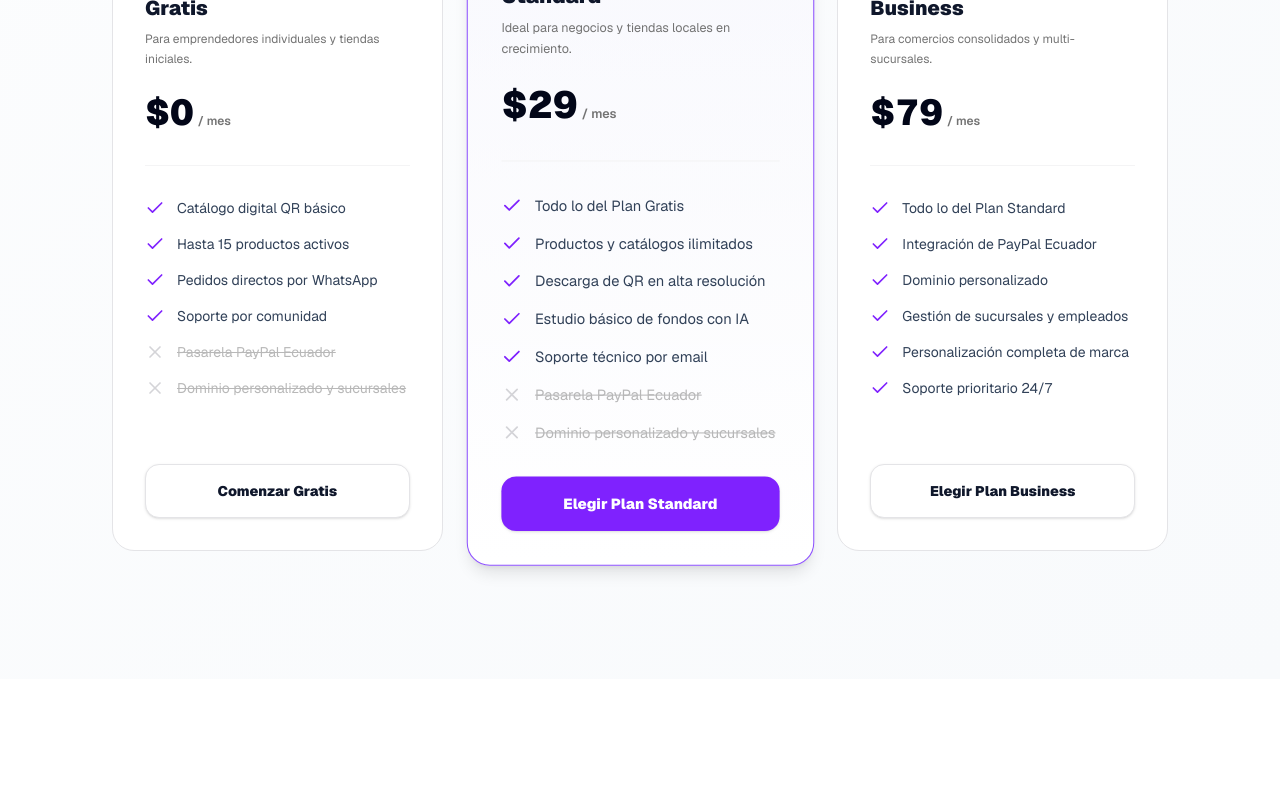
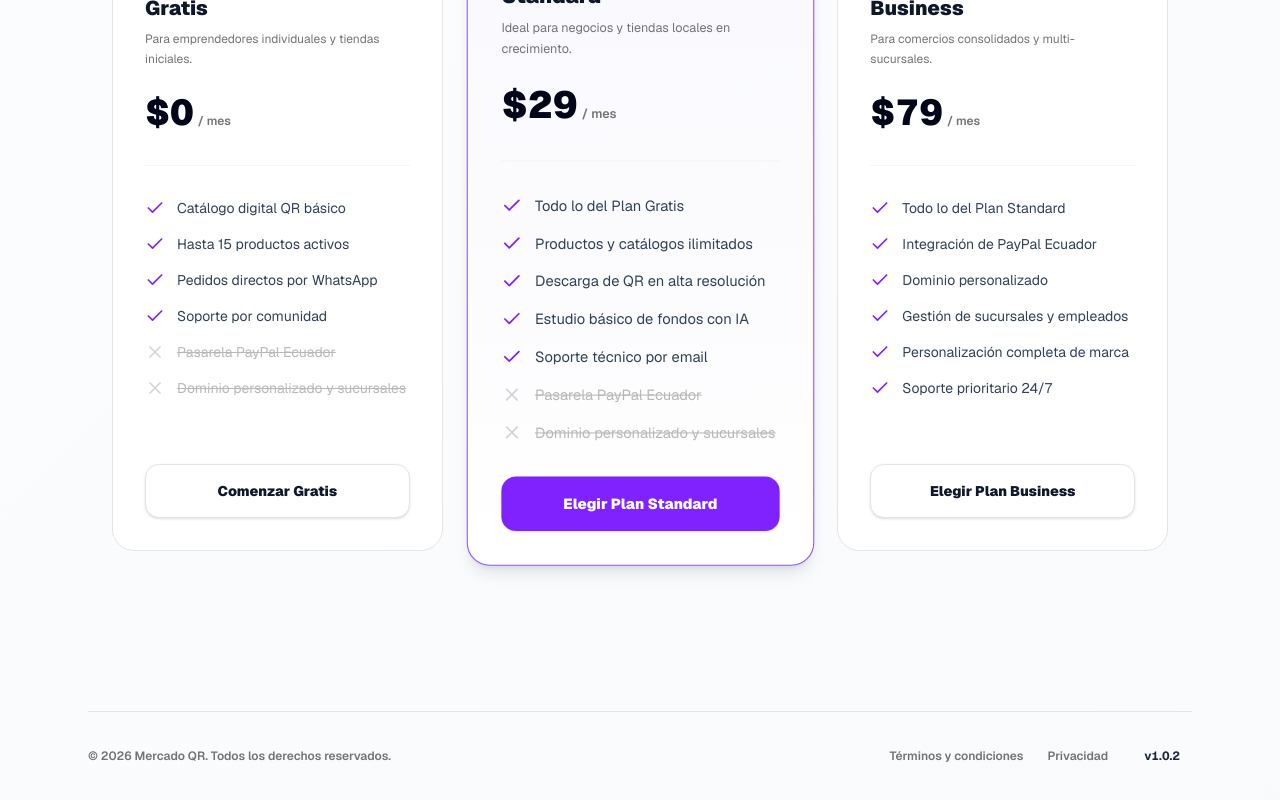
Before and after one commit to jaimedrodriguezf-netizen/iapi-shop, a Next.js app: page / in a window 1280 px wide. Shown: the part 2290-3090 px from the top of the page. Before the commit the page ends 2969 px from the top, so only its background shows below. Built offline with nearby package versions, Linux system fonts and the light colour scheme.

Commit message:
feat: add landing page footer and sidebar version indicator v1.0.2

```diff
--- a/package.json
+++ b/package.json
@@ -1,6 +1,6 @@
 {
   "name": "iapi-shop",
-  "version": "1.0.1",
+  "version": "1.0.2",
   "private": true,
   "scripts": {
     "dev": "next dev",
--- a/src/app/page.tsx
+++ b/src/app/page.tsx
@@ -2,6 +2,7 @@ import Link from "next/link";
 import { StorefrontMotionCanvas } from "@/components/landing/storefront-motion-canvas";
 import { PricingSection } from "@/components/landing/pricing-section";
 import { Sparkles, Shield, QrCode } from "lucide-react";
+import pkg from "../../package.json";
 
 export default function Home() {
   return (
@@ -36,7 +37,7 @@ export default function Home() {
               Vende con QR y WhatsApp sin exponer tus datos.
             </h1>
 
-            <p className="text-lg leading-8 text-slate-650 dark:text-zinc-400 font-medium max-w-2xl mx-auto">
+            <p className="text-lg leading-8 text-slate-655 dark:text-zinc-400 font-medium max-w-2xl mx-auto">
               Crea catálogos privados interactivos con roles, suscripciones en línea y pasarelas locales seguras. Tus clientes compran y te llega el pedido estructurado al instante.
             </p>
 
@@ -64,6 +65,18 @@ export default function Home() {
         {/* E-commerce Pricing Section */}
         <PricingSection />
 
+        {/* Footer with copyright and version */}
+        <footer className="mt-16 border-t pt-8 pb-12 flex flex-col md:flex-row items-center justify-between gap-4 text-xs font-semibold text-muted-foreground dark:border-zinc-800/80">
+          <p>© 2026 Mercado QR. Todos los derechos reservados.</p>
+          <div className="flex items-center gap-6">
+            <Link className="hover:text-slate-900 dark:hover:text-white" href="/terminos">Términos y condiciones</Link>
+            <Link className="hover:text-slate-900 dark:hover:text-white" href="/privacidad">Privacidad</Link>
+            <span className="bg-zinc-150 text-slate-800 dark:bg-zinc-800 dark:text-zinc-200 px-3 py-1 rounded-xl font-bold tabular-nums">
+              v{pkg.version}
+            </span>
+          </div>
+        </footer>
+
       </section>
     </main>
   );
--- a/src/components/dashboard/app-sidebar.tsx
+++ b/src/components/dashboard/app-sidebar.tsx
@@ -24,6 +24,8 @@ import {
   useSidebar,
 } from "@/components/ui/sidebar"
 import { logout } from "@/lib/auth/actions"
+import pkg from "../../../package.json"
+import { toast } from "sonner"
 
 const navItems = [
   {
@@ -69,7 +71,7 @@ export function AppSidebar({ email }: { email: string }) {
     <Sidebar collapsible="icon">
       <SidebarHeader className="border-b px-6 py-4">
         <div className="flex items-center gap-2">
-          <div className="flex h-8 w-8 items-center justify-center rounded-lg bg-violet-600 text-white">
+          <div className="flex h-8 w-8 items-center justify-center rounded-xl bg-violet-600 text-white">
             <Store className="h-5 w-5" />
           </div>
           <span className="font-black tracking-tight text-xl group-data-[collapsible=icon]:hidden">
@@ -111,12 +113,21 @@ export function AppSidebar({ email }: { email: string }) {
             </div>
           </SidebarMenuItem>
           <SidebarMenuItem>
-            <form action={logout}>
+            <form onSubmit={async (e) => {
+              e.preventDefault();
+              toast.loading("Cerrando sesión...");
+              await logout();
+            }}>
               <SidebarMenuButton type="submit" className="w-full text-destructive hover:text-destructive" tooltip="Cerrar Sesión">
                 <LogOut className="h-5 w-5" />
                 <span className="font-bold">Cerrar Sesión</span>
               </SidebarMenuButton>
             </form>
+          </SidebarMenuItem>
+          <SidebarMenuItem>
+            <div className="text-[10px] text-muted-foreground uppercase font-black tracking-widest text-center mt-4 group-data-[collapsible=icon]:hidden opacity-50 tabular-nums">
+              v{pkg.version}
+            </div>
           </SidebarMenuItem>
         </SidebarMenu>
       </SidebarFooter>
```
